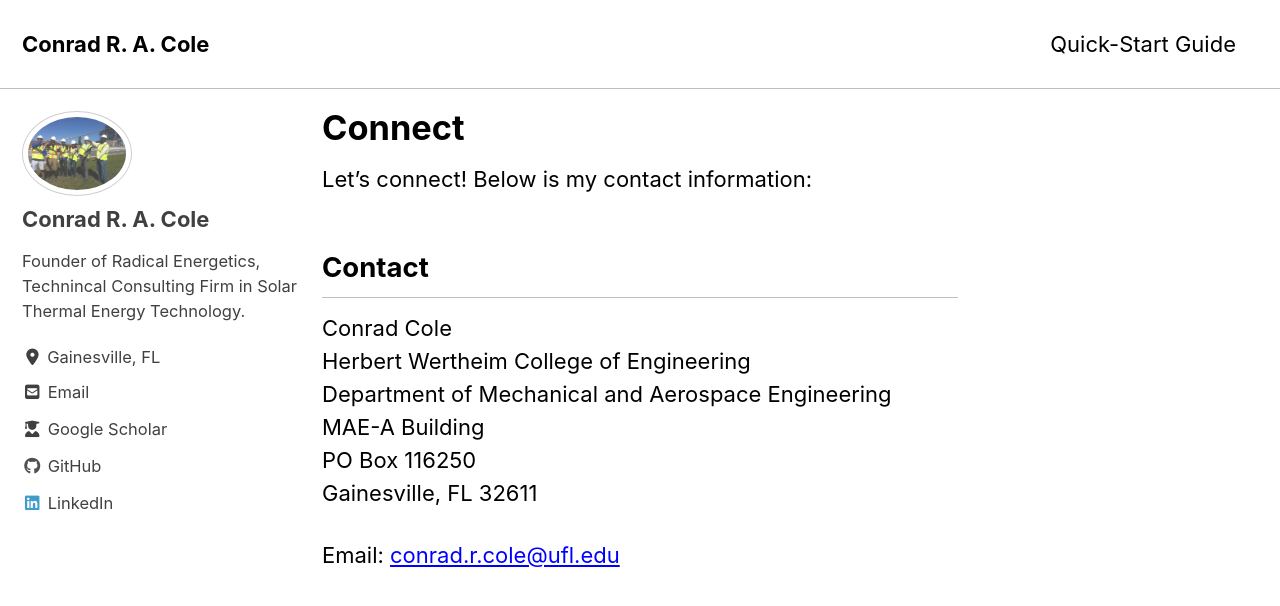
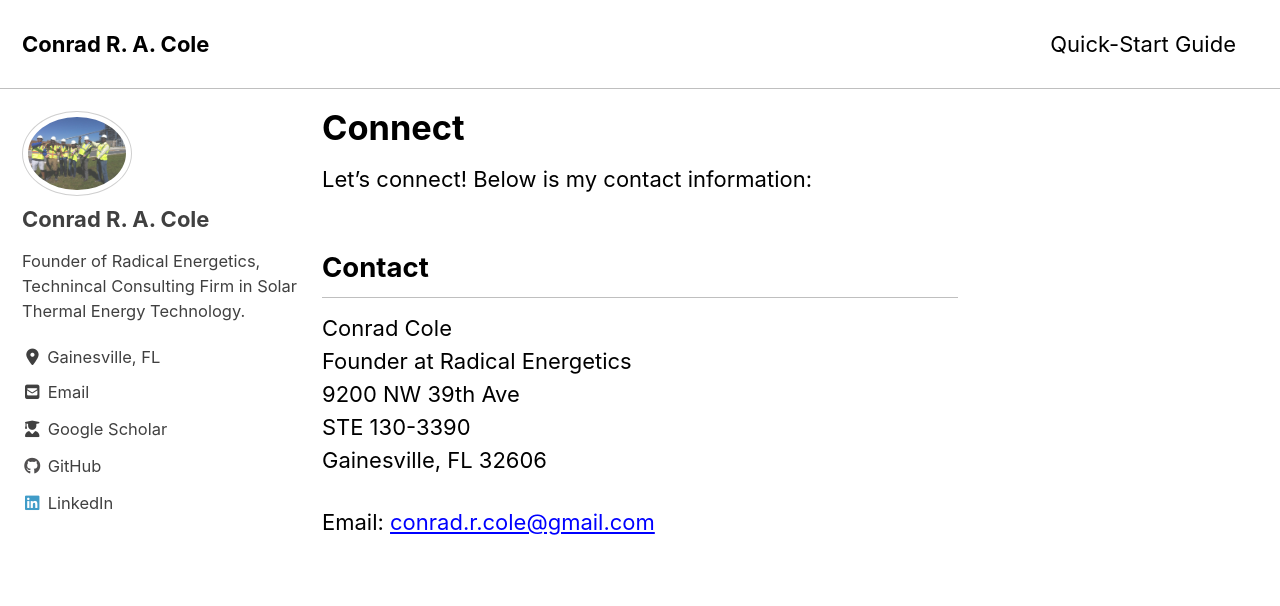
Before and after one commit to darnoceloc/darnoceloc.github.io, a Jekyll site: the page built from _pages/connect.md, in a window 1280 px wide and 900 px high. Shown: the top 606 px of the window. Built offline with Jekyll 4.4.1, drawn with Linux system fonts in a browser that asks for light colours; cached includes are drawn as plain includes; nearby versions of some CDN libraries.

Commit message:
consulting.

```diff
--- a/_pages/connect.md
+++ b/_pages/connect.md
@@ -13,10 +13,9 @@ Let's connect! Below is my contact information:
 
 ## Contact
 Conrad Cole<br/>
-Herbert Wertheim College of Engineering<br/>
-Department of Mechanical and Aerospace Engineering<br/>
-MAE-A Building<br/>
-PO Box 116250<br/>
-Gainesville, FL 32611<br/>
+Founder at Radical Energetics<br/>
+9200 NW 39th Ave<br/>
+STE 130-3390<br/>
+Gainesville, FL 32606<br/>
 
-Email: [conrad.r.cole@ufl.edu](mailto:conrad.r.cole@ufl.edu)
+Email: [conrad.r.cole@gmail.com](mailto:conrad.r.cole@gmail.com)
```
Also changed, not shown: _pages/consulting.md (+1 -1 lines), 3 other files.
